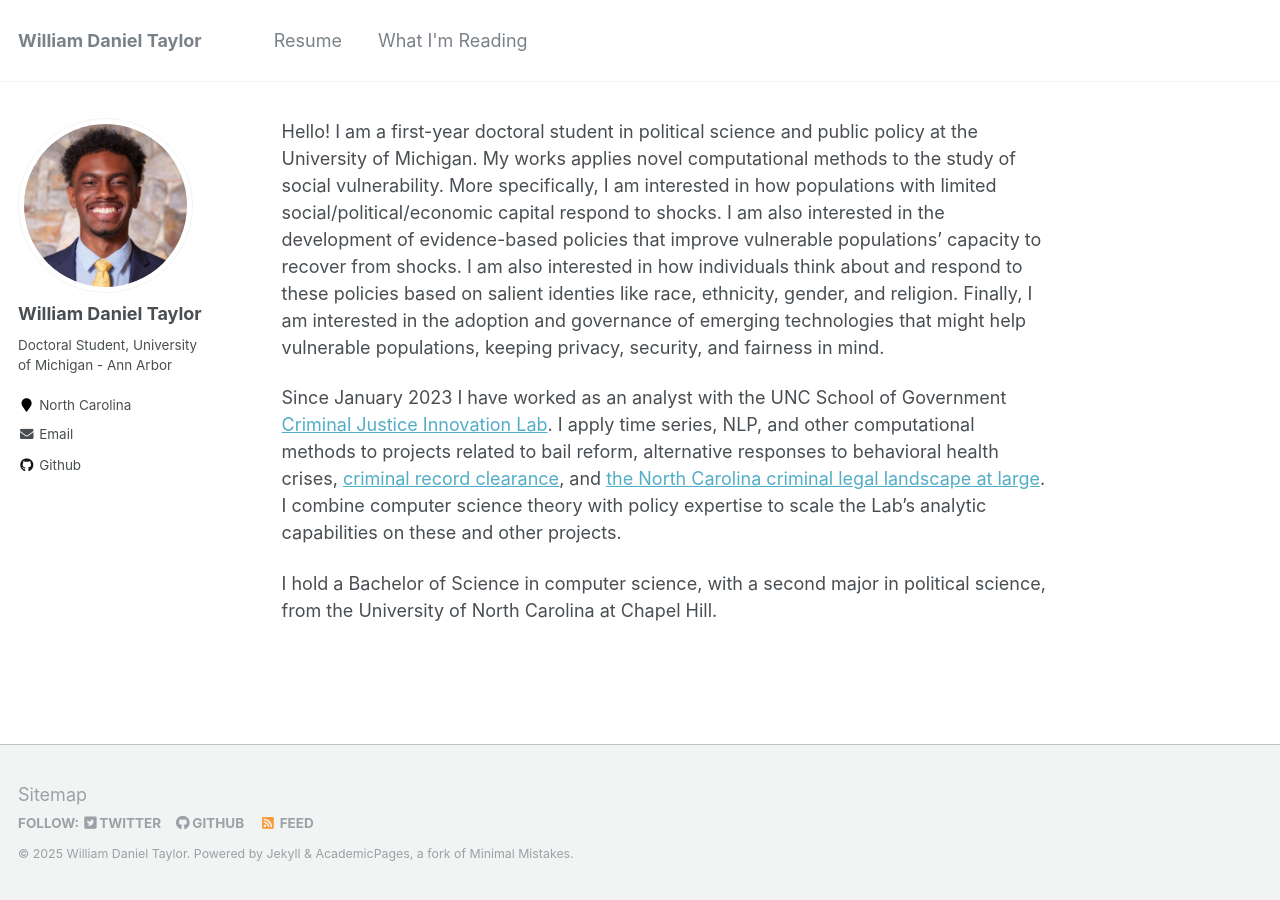
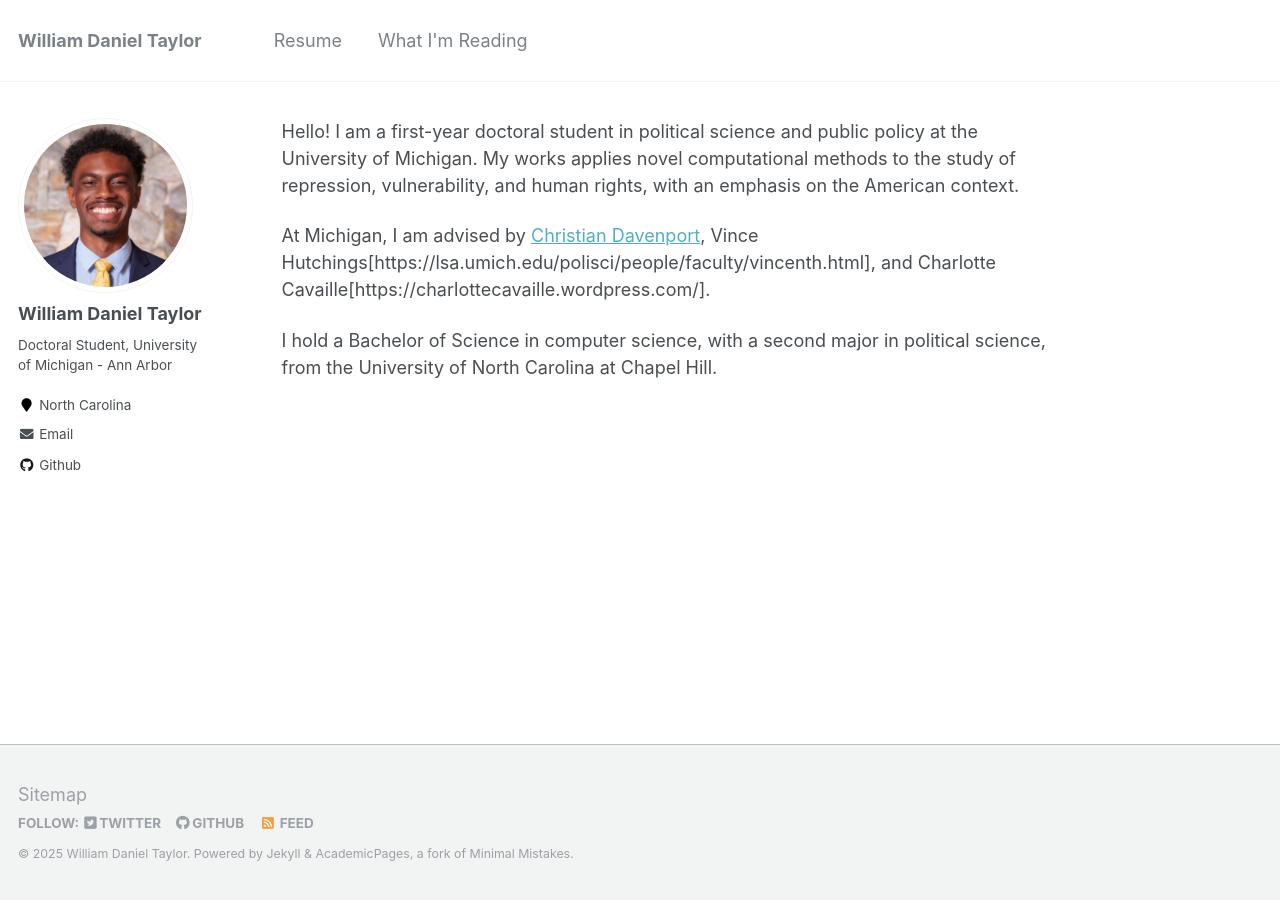
Before and after one commit to wdtaylor30/wdtaylor30.github.io, a Jekyll site: the page built from _pages/about.md, in a window 1280 px wide. Built offline with Jekyll 4.4.1, drawn with Linux system fonts in a browser that asks for light colours.

Commit message:
update after employment change

```diff
--- a/_pages/about.md
+++ b/_pages/about.md
@@ -6,8 +6,8 @@ redirect_from:
   - /about/
   - /about.html
 ---
-Hello! I am a first-year doctoral student in political science and public policy at the University of Michigan. My works applies novel computational methods to the study of social vulnerability. More specifically, I am interested in how populations with limited social/political/economic capital respond to shocks. I am also interested in the development of evidence-based policies that improve vulnerable populations' capacity to recover from shocks. I am also interested in how individuals think about and respond to these policies based on salient identies like race, ethnicity, gender, and religion. Finally, I am interested in the adoption and governance of emerging technologies that might help vulnerable populations, keeping privacy, security, and fairness in mind.
+Hello! I am a first-year doctoral student in political science and public policy at the University of Michigan. My works applies novel computational methods to the study of repression, vulnerability, and human rights, with an emphasis on the American context.
 
-Since January 2023 I have worked as an analyst with the UNC School of Government [Criminal Justice Innovation Lab](https://cjil.sog.unc.edu/). I apply time series, NLP, and other computational methods to projects related to bail reform, alternative responses to behavioral health crises, [criminal record clearance](https://cjil.shinyapps.io/RecordClearanceDashboard/), and [the North Carolina criminal legal landscape at large](https://cjil.shinyapps.io/MeasuringJustice/). I combine computer science theory with policy expertise to scale the Lab's analytic capabilities on these and other projects.
+At Michigan, I am advised by [Christian Davenport](https://christiandavenportphd.weebly.com/), Vince Hutchings[https://lsa.umich.edu/polisci/people/faculty/vincenth.html], and Charlotte Cavaille[https://charlottecavaille.wordpress.com/].
 
 I hold a Bachelor of Science in computer science, with a second major in political science, from the University of North Carolina at Chapel Hill.
```
Also changed, not shown: _pages/what-im-reading.md (+2 -0 lines), 5 other files.
